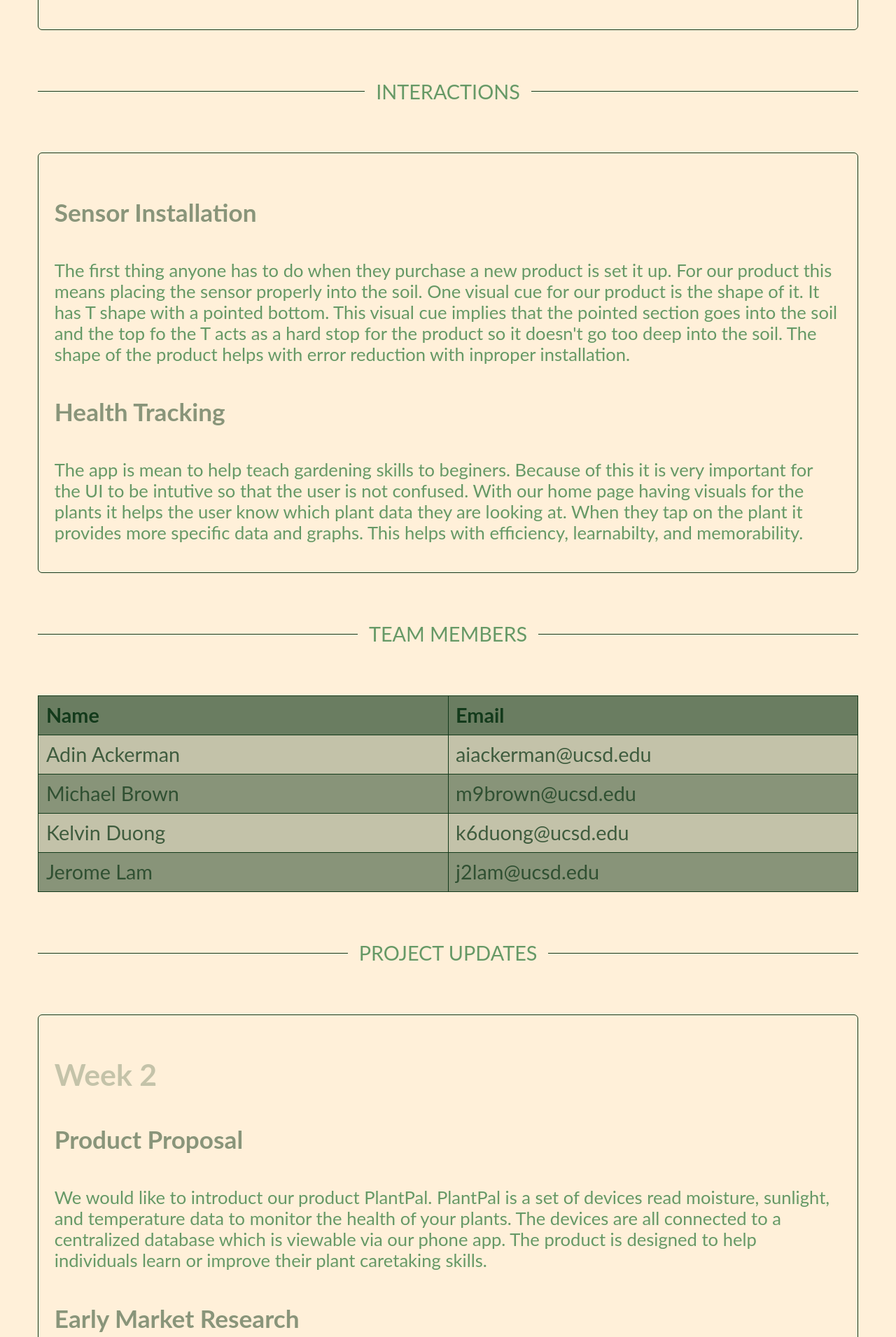
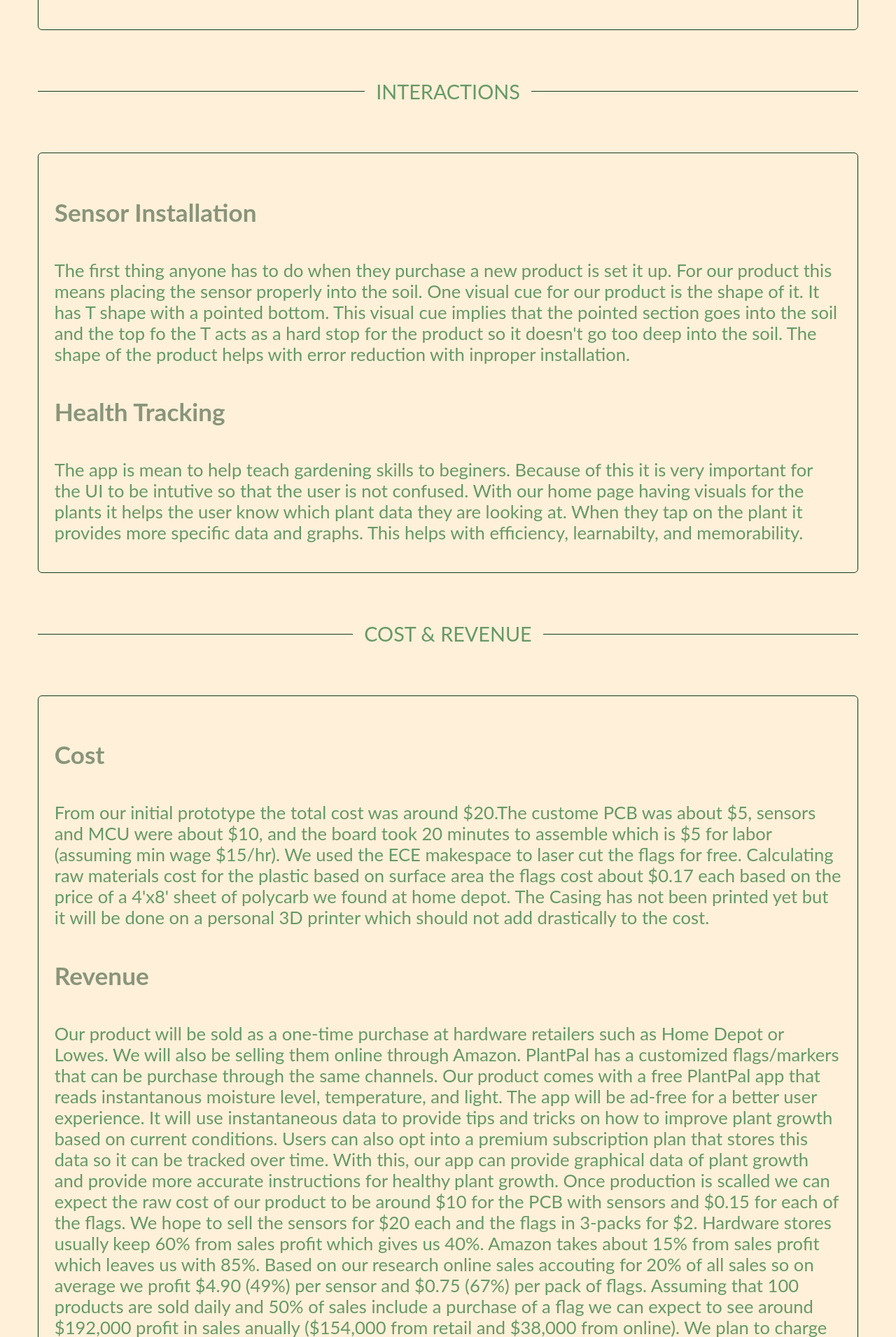
Before and after one commit to duongkelvin75/ece140a-kelvin-duong, a Python web app: template web/src/templates/home.html in a window 1280 px wide. Shown: the part 3971-5882 px from the top of the page at 70% size. Run offline with Jinja, Linux system fonts and the light colour scheme; the template is opened without the code that fills it, so the values that code supplies are empty.

Commit message:
week8 update

```diff
--- a/web/src/templates/home.html
+++ b/web/src/templates/home.html
@@ -27,6 +27,7 @@
       <div><a href="#pp">Product Page</a></div>
       <div><a href="#fet">Features</a></div>
       <div><a href="#int">Interactions</a></div>
+      <div><a href="#cnr">Cost & Revenue</a></div>
       <div><a href="#tm">Team Members</a></div>
       <div><a href="#up">Updates</a></div>
     </div>
@@ -66,6 +67,16 @@
       <p>The first thing anyone has to do when they purchase a new product is set it up. For our product this means placing the sensor properly into the soil. One visual cue for our product is the shape of it. It has T shape with a pointed bottom. This visual cue implies that the pointed section goes into the soil and the top fo the T acts as a hard stop for the product so it doesn't go too deep into the soil. The shape of the product helps with error reduction with inproper installation.</p>
       <h4>Health Tracking</h4>
       <p>The app is mean to help teach gardening skills to beginers. Because of this it is very important for the UI to be intutive so that the user is not confused. With our home page having visuals for the plants it helps the user know which plant data they are looking at. When they tap on the plant it provides more specific data and graphs. This helps with efficiency, learnabilty, and memorability. </p>
+    </div>
+
+    <div class='separator' id='cnr'>Cost & Revenue</div>
+    <div class='update'>
+      <h4>Cost</h4>
+      <p>From our initial prototype the total cost was around $20.The custome PCB was about $5, sensors and MCU were about $10, and the board took 20 minutes to assemble which is $5 for labor (assuming min wage $15/hr). We used the ECE makespace to laser cut the flags for free. Calculating raw materials cost for the plastic based on surface area the flags cost about $0.17 each based on the price of a 4'x8' sheet of polycarb we found at home depot. The Casing has not been printed yet but it will be done on a personal 3D printer which should not add drastically to the cost. </p>
+      <h4>Revenue</h4>
+      <p>Our product will be sold as a one-time purchase at hardware retailers such as Home Depot or Lowes. We will also be selling them online through Amazon. PlantPal has a customized flags/markers that can be purchase through the same channels. Our product comes with a free PlantPal app that reads instantanous moisture level, temperature, and light. The app will be ad-free for a better user experience. It will use instantaneous data to provide tips and tricks on how to improve plant growth based on current conditions. Users can also opt into a premium subscription plan that stores this data so it can be tracked over time. With this, our app can provide graphical data of plant growth and provide more accurate instructions for healthy plant growth.
+        Once production is scalled we can expect the raw cost of our product to be around $10 for the PCB with sensors and $0.15 for each of the flags. We hope to sell the sensors for $20 each and the flags in 3-packs for $2. Hardware stores usually keep 60% from sales profit which gives us 40%. Amazon takes about 15% from sales profit which leaves us with 85%. Based on our research online sales accouting for 20% of all sales so on average we profit $4.90 (49%) per sensor and $0.75 (67%) per pack of flags. Assuming that 100 products are sold daily and 50% of sales include a purchase of a flag we can expect to see around $192,000 profit in sales anually ($154,000 from retail and $38,000 from online). We plan to charge $4/month for the premium subcription plan. Assuming 10% of users opt into a premium subscription plan we can expect to see ~$172,000 in revenue from the subscriptions. In total this will result in ~$360,000 in profit annually.
+      </p>
     </div>
 
     <div class='separator' id='tm'>Team Members</div>
@@ -166,12 +177,19 @@
       <h4>Plans</h4>
       <p>Our goal for this week is to finalize the wireframe design of our app. Additionally we plan to finish designing the housing now that the pcb is done.
     </div>
-    <div class='cur-update' id='up'>
+    <div class='update'>
       <h3>Week 7</h3>
       <h4>Project Updates</h4>
       <p>We finished CADing the housing the the PCB. We have ordered the PCB and we're waiting for it to arrive in the mail. </p>
       <h4>Plans</h4>
       <p>Our goal for this week is to 3D print the new housing. Once we receive the PCB we will assemble our product and start testing the PCB.
+    </div>
+        <div class='cur-update' id='up'>
+      <h3>Week 8</h3>
+      <h4>Project Updates</h4>
+      <p>PCB arrived in the mail and we assembled with components. We are currently testing the board to see if it performs the task as expected. We also laser cut some demo markers to that will be added to the top of our final product. We also did more work with SwiftUI for the skeleton of our app.  </p>
+      <h4>Plans</h4>
+      <p>Our goal for this week is to 3D print the new housing program a working PCB.
     </div>
     <div class='upcoming'>
       <p>Come back next week for more updates</p>
```
